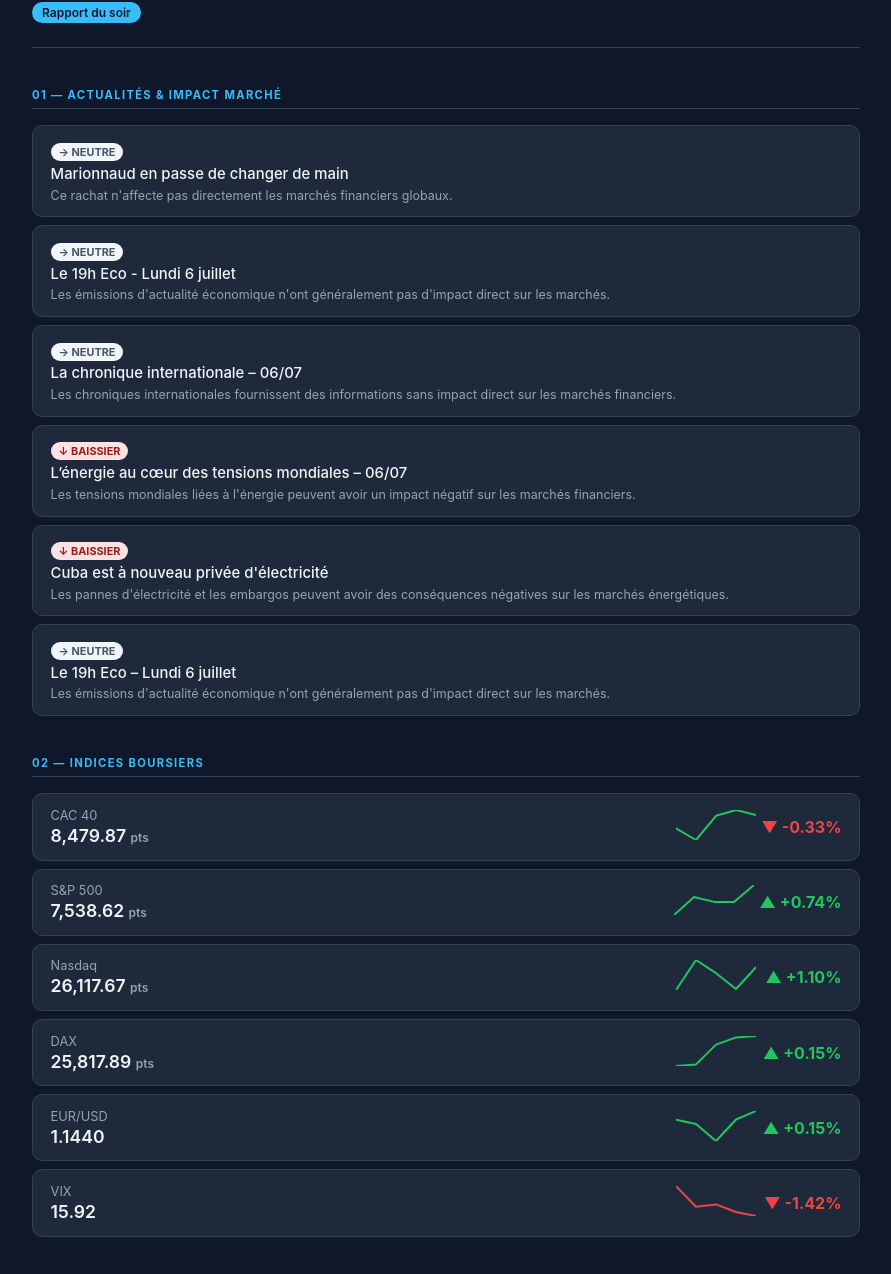
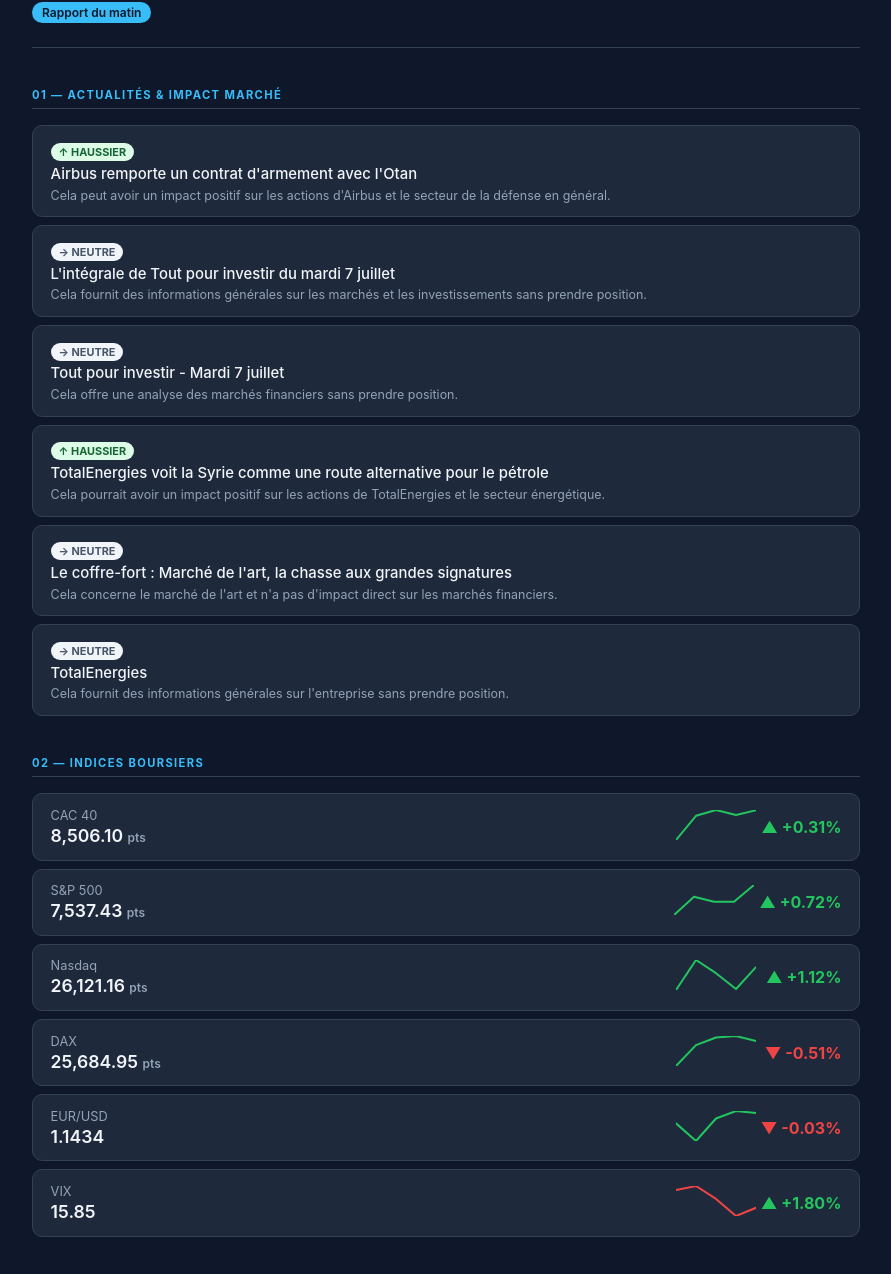
Before and after one commit to maxguilluy13-jpg/market-report, a plain HTML site: page index.html in a window 1280 px wide. Shown: the part 72-1346 px from the top of the page, without its empty margins (194-1085 px from the left). Drawn offline with Linux system fonts and the light colour scheme.

Commit message:
deploy: f297482b8c07ff8646ee89132b4efc77f5bf6bf3

```diff
--- a/index.html
+++ b/index.html
@@ -2,7 +2,7 @@
 <html lang="fr">
 <head>
 <meta charset="UTF-8"><meta name="viewport" content="width=device-width, initial-scale=1.0">
-<title>Market Report — Monday 06 July 2026</title>
+<title>Market Report — Tuesday 07 July 2026</title>
 <style>
   :root{--bg:#0f172a;--surface:#1e293b;--text:#f1f5f9;--muted:#94a3b8;--accent:#38bdf8;--border:#334155;}
   *{box-sizing:border-box;margin:0;padding:0;}
@@ -35,42 +35,42 @@
 <div class="container">
   <header>
     <div class="header-top">
-      <div><div class="report-title">📊 Market Report</div><div class="period-badge">Rapport du soir</div></div>
-      <div class="report-date">Monday 06 July 2026<br>Mis à jour à 20:09</div>
+      <div><div class="report-title">📊 Market Report</div><div class="period-badge">Rapport du matin</div></div>
+      <div class="report-date">Tuesday 07 July 2026<br>Mis à jour à 12:28</div>
     </div>
   </header>
   <div class="section">
     <div class="section-title">01 — Actualités & impact marché</div>
 
         <div class="news-item">
-          <span class="impact-badge" style="background:#f1f5f9;color:#475569">→ neutre</span>
-          <a href="https://www.bfmtv.com/economie/entreprises/marionnaud-en-passe-de-changer-de-mains-la-chaine-francaise-de-parfumeries-se-dirige-vers-un-rachat-par-l-actionnaire-principal-du-groupe-bogart_AD-202607060776.html" target="_blank" rel="noopener">Marionnaud en passe de changer de main</a>
-          <span class="news-raison">Ce rachat n'affecte pas directement les marchés financiers globaux.</span>
+          <span class="impact-badge" style="background:#dcfce7;color:#166534">↑ haussier</span>
+          <a href="https://www.bfmtv.com/economie/video-defense-airbus-decroche-un-nouveau-contrat-d-armement-avec-l-otan_VN-202607070451.html" target="_blank" rel="noopener">Airbus remporte un contrat d'armement avec l'Otan</a>
+          <span class="news-raison">Cela peut avoir un impact positif sur les actions d'Airbus et le secteur de la défense en général.</span>
         </div>
         <div class="news-item">
           <span class="impact-badge" style="background:#f1f5f9;color:#475569">→ neutre</span>
-          <a href="https://www.bfmtv.com/economie/replay-emissions/le-18h-eco/video-le-19h-eco-lundi-6-juillet_VN-202607060766.html" target="_blank" rel="noopener">Le 19h Eco - Lundi 6 juillet</a>
-          <span class="news-raison">Les émissions d'actualité économique n'ont généralement pas d'impact direct sur les marchés.</span>
+          <a href="https://www.bfmtv.com/economie/replay-emissions/bfm-patrimoine/l-integrale-de-tout-pour-investir-du-mardi-7-juillet_EN-202607070448.html" target="_blank" rel="noopener">L'intégrale de Tout pour investir du mardi 7 juillet</a>
+          <span class="news-raison">Cela fournit des informations générales sur les marchés et les investissements sans prendre position.</span>
         </div>
         <div class="news-item">
           <span class="impact-badge" style="background:#f1f5f9;color:#475569">→ neutre</span>
-          <a href="https://www.bfmtv.com/economie/replay-emissions/le-18h-eco/la-chronique-internationale-06-07_EN-202607060758.html" target="_blank" rel="noopener">La chronique internationale – 06/07</a>
-          <span class="news-raison">Les chroniques internationales fournissent des informations sans impact direct sur les marchés financiers.</span>
+          <a href="https://www.bfmtv.com/economie/replay-emissions/bfm-patrimoine/video-tout-pour-investir-mardi-7-juillet_VN-202607070456.html" target="_blank" rel="noopener">Tout pour investir - Mardi 7 juillet</a>
+          <span class="news-raison">Cela offre une analyse des marchés financiers sans prendre position.</span>
         </div>
         <div class="news-item">
-          <span class="impact-badge" style="background:#fee2e2;color:#991b1b">↓ baissier</span>
-          <a href="https://www.bfmtv.com/economie/replay-emissions/la-grande-interview/l-energie-au-c-ur-des-tensions-mondiales-06-07_EN-202607060751.html" target="_blank" rel="noopener">L’énergie au cœur des tensions mondiales – 06/07</a>
-          <span class="news-raison">Les tensions mondiales liées à l'énergie peuvent avoir un impact négatif sur les marchés financiers.</span>
-        </div>
-        <div class="news-item">
-          <span class="impact-badge" style="background:#fee2e2;color:#991b1b">↓ baissier</span>
-          <a href="https://www.bfmtv.com/economie/entreprises/energie/c-est-la-troisieme-panne-en-six-mois-cuba-est-a-nouveau-privee-d-electricite-alors-que-l-embargo-americain-sur-le-petrole-se-poursuit_AD-202607060747.html" target="_blank" rel="noopener">Cuba est à nouveau privée d'électricité</a>
-          <span class="news-raison">Les pannes d'électricité et les embargos peuvent avoir des conséquences négatives sur les marchés énergétiques.</span>
+          <span class="impact-badge" style="background:#dcfce7;color:#166534">↑ haussier</span>
+          <a href="https://www.bfmtv.com/economie/entreprises/energie/de-l-irak-a-la-mediterranee-sans-passer-par-le-problematique-detroit-d-ormuz-le-patron-de-totalenergies-voit-la-syrie-comme-une-route-alternative-pour-le-petrole_AD-202607070445.html" target="_blank" rel="noopener">TotalEnergies voit la Syrie comme une route alternative pour le pétrole</a>
+          <span class="news-raison">Cela pourrait avoir un impact positif sur les actions de TotalEnergies et le secteur énergétique.</span>
         </div>
         <div class="news-item">
           <span class="impact-badge" style="background:#f1f5f9;color:#475569">→ neutre</span>
-          <a href="https://www.bfmtv.com/economie/replay-emissions/le-18h-eco/le-19h-eco-lundi-6-juillet_EN-202607060763.html" target="_blank" rel="noopener">Le 19h Eco – Lundi 6 juillet</a>
-          <span class="news-raison">Les émissions d'actualité économique n'ont généralement pas d'impact direct sur les marchés.</span>
+          <a href="https://www.bfmtv.com/economie/replay-emissions/bfm-patrimoine/le-coffre-fort-marche-de-l-art-la-chasse-aux-grandes-signatures-07-07_EN-202607070444.html" target="_blank" rel="noopener">Le coffre-fort : Marché de l'art, la chasse aux grandes signatures</a>
+          <span class="news-raison">Cela concerne le marché de l'art et n'a pas d'impact direct sur les marchés financiers.</span>
+        </div>
+        <div class="news-item">
+          <span class="impact-badge" style="background:#f1f5f9;color:#475569">→ neutre</span>
+          <a href="https://www.bfmtv.com/economie/entreprises/total-energies_DN-202108310507.html" target="_blank" rel="noopener">TotalEnergies</a>
+          <span class="news-raison">Cela fournit des informations générales sur l'entreprise sans prendre position.</span>
         </div>
   </div>
   <div class="section">
@@ -79,62 +79,62 @@
         <div class="index-card">
           <div class="index-left">
             <span class="index-name">CAC 40</span>
-            <span class="index-price">8,479.87 <small>pts</small></span>
+            <span class="index-price">8,506.10 <small>pts</small></span>
           </div>
-          <div class="index-mid"><svg width="80" height="30" viewBox="0 0 80 30" xmlns="http://www.w3.org/2000/svg"><polyline points="0.0,18.3 20.0,30.0 40.0,5.8 60.0,0.0 80.0,5.0" fill="none" stroke="#22c55e" stroke-width="2" stroke-linecap="round" stroke-linejoin="round"/></svg></div>
-          <div class="index-right" style="color:#ef4444">▼ -0.33%</div>
+          <div class="index-mid"><svg width="80" height="30" viewBox="0 0 80 30" xmlns="http://www.w3.org/2000/svg"><polyline points="0.0,30.0 20.0,5.8 40.0,0.0 60.0,5.0 80.0,0.3" fill="none" stroke="#22c55e" stroke-width="2" stroke-linecap="round" stroke-linejoin="round"/></svg></div>
+          <div class="index-right" style="color:#22c55e">▲ +0.31%</div>
         </div>
         <div class="index-card">
           <div class="index-left">
             <span class="index-name">S&P 500</span>
-            <span class="index-price">7,538.62 <small>pts</small></span>
+            <span class="index-price">7,537.43 <small>pts</small></span>
           </div>
-          <div class="index-mid"><svg width="80" height="30" viewBox="0 0 80 30" xmlns="http://www.w3.org/2000/svg"><polyline points="0.0,30.0 20.0,12.0 40.0,16.9 60.0,16.9 80.0,0.0" fill="none" stroke="#22c55e" stroke-width="2" stroke-linecap="round" stroke-linejoin="round"/></svg></div>
-          <div class="index-right" style="color:#22c55e">▲ +0.74%</div>
+          <div class="index-mid"><svg width="80" height="30" viewBox="0 0 80 30" xmlns="http://www.w3.org/2000/svg"><polyline points="0.0,30.0 20.0,11.8 40.0,16.8 60.0,16.8 80.0,0.0" fill="none" stroke="#22c55e" stroke-width="2" stroke-linecap="round" stroke-linejoin="round"/></svg></div>
+          <div class="index-right" style="color:#22c55e">▲ +0.72%</div>
         </div>
         <div class="index-card">
           <div class="index-left">
             <span class="index-name">Nasdaq</span>
-            <span class="index-price">26,117.67 <small>pts</small></span>
+            <span class="index-price">26,121.16 <small>pts</small></span>
           </div>
-          <div class="index-mid"><svg width="80" height="30" viewBox="0 0 80 30" xmlns="http://www.w3.org/2000/svg"><polyline points="0.0,30.0 20.0,0.0 40.0,13.2 60.0,29.0 80.0,7.3" fill="none" stroke="#22c55e" stroke-width="2" stroke-linecap="round" stroke-linejoin="round"/></svg></div>
-          <div class="index-right" style="color:#22c55e">▲ +1.10%</div>
+          <div class="index-mid"><svg width="80" height="30" viewBox="0 0 80 30" xmlns="http://www.w3.org/2000/svg"><polyline points="0.0,30.0 20.0,0.0 40.0,13.2 60.0,29.0 80.0,7.1" fill="none" stroke="#22c55e" stroke-width="2" stroke-linecap="round" stroke-linejoin="round"/></svg></div>
+          <div class="index-right" style="color:#22c55e">▲ +1.12%</div>
         </div>
         <div class="index-card">
           <div class="index-left">
             <span class="index-name">DAX</span>
-            <span class="index-price">25,817.89 <small>pts</small></span>
+            <span class="index-price">25,684.95 <small>pts</small></span>
           </div>
-          <div class="index-mid"><svg width="80" height="30" viewBox="0 0 80 30" xmlns="http://www.w3.org/2000/svg"><polyline points="0.0,30.0 20.0,28.4 40.0,8.6 60.0,1.4 80.0,0.0" fill="none" stroke="#22c55e" stroke-width="2" stroke-linecap="round" stroke-linejoin="round"/></svg></div>
-          <div class="index-right" style="color:#22c55e">▲ +0.15%</div>
+          <div class="index-mid"><svg width="80" height="30" viewBox="0 0 80 30" xmlns="http://www.w3.org/2000/svg"><polyline points="0.0,30.0 20.0,9.1 40.0,1.5 60.0,0.0 80.0,5.1" fill="none" stroke="#22c55e" stroke-width="2" stroke-linecap="round" stroke-linejoin="round"/></svg></div>
+          <div class="index-right" style="color:#ef4444">▼ -0.51%</div>
         </div>
         <div class="index-card">
           <div class="index-left">
             <span class="index-name">EUR/USD</span>
-            <span class="index-price">1.1440 <small></small></span>
+            <span class="index-price">1.1434 <small></small></span>
           </div>
-          <div class="index-mid"><svg width="80" height="30" viewBox="0 0 80 30" xmlns="http://www.w3.org/2000/svg"><polyline points="0.0,8.8 20.0,13.0 40.0,30.0 60.0,8.5 80.0,0.0" fill="none" stroke="#22c55e" stroke-width="2" stroke-linecap="round" stroke-linejoin="round"/></svg></div>
-          <div class="index-right" style="color:#22c55e">▲ +0.15%</div>
+          <div class="index-mid"><svg width="80" height="30" viewBox="0 0 80 30" xmlns="http://www.w3.org/2000/svg"><polyline points="0.0,12.3 20.0,30.0 40.0,7.5 60.0,0.0 80.0,2.0" fill="none" stroke="#22c55e" stroke-width="2" stroke-linecap="round" stroke-linejoin="round"/></svg></div>
+          <div class="index-right" style="color:#ef4444">▼ -0.03%</div>
         </div>
         <div class="index-card">
           <div class="index-left">
             <span class="index-name">VIX</span>
-            <span class="index-price">15.92 <small></small></span>
+            <span class="index-price">15.85 <small></small></span>
           </div>
-          <div class="index-mid"><svg width="80" height="30" viewBox="0 0 80 30" xmlns="http://www.w3.org/2000/svg"><polyline points="0.0,0.0 20.0,20.8 40.0,18.4 60.0,26.0 80.0,30.0" fill="none" stroke="#ef4444" stroke-width="2" stroke-linecap="round" stroke-linejoin="round"/></svg></div>
-          <div class="index-right" style="color:#ef4444">▼ -1.42%</div>
+          <div class="index-mid"><svg width="80" height="30" viewBox="0 0 80 30" xmlns="http://www.w3.org/2000/svg"><polyline points="0.0,4.1 20.0,0.0 40.0,12.9 60.0,30.0 80.0,21.8" fill="none" stroke="#ef4444" stroke-width="2" stroke-linecap="round" stroke-linejoin="round"/></svg></div>
+          <div class="index-right" style="color:#22c55e">▲ +1.80%</div>
         </div></div>
   </div>
   <div class="section">
     <div class="section-title">03 — Analyse & recommandation</div>
-    <div class="text-block">Aujourd'hui, les marchés financiers montrent des signes de stabilité, avec une légère hausse du S&P 500 et du Nasdaq. Cependant, les tensions mondiales liées à l'énergie et les pannes d'électricité à Cuba pourraient avoir un impact négatif sur les marchés à long terme. Les investisseurs doivent rester vigilants et suivre de près l'évolution de la situation. Les marchés européens, tels que le CAC 40, montrent une légère baisse.</div>
-    <div class="text-block recommandation">Il est recommandé aux investisseurs de diversifier leurs portefeuilles pour minimiser les risques liés aux tensions mondiales et aux fluctuations des marchés. Il est également important de suivre de près les actualités économiques et les indicateurs financiers pour prendre des décisions éclairées. Il convient de noter que cette recommandation n'est pas un conseil financier officiel et qu'il est toujours préférable de consulter un expert financier avant de prendre des décisions d'investissement.</div>
+    <div class="text-block">Les marchés financiers montrent une tendance haussière avec des gains pour le S&P 500 et le Nasdaq, tandis que le DAX est en baisse. L'euro a légèrement baissé par rapport au dollar. Les actualités sur Airbus et TotalEnergies pourraient avoir un impact positif sur leurs secteurs respectifs. Cependant, il est important de considérer l'ensemble des facteurs pour prendre des décisions d'investissement.</div>
+    <div class="text-block recommandation">Il est recommandé de suivre de près les développements sur les marchés et les actualités des entreprises pour prendre des décisions éclairées. Il est également important de diversifier son portefeuille pour minimiser les risques. Ce n'est pas un conseil financier officiel et il est toujours préférable de consulter un professionnel avant de prendre des décisions d'investissement.</div>
   </div>
   <div class="section">
     <div class="section-title">04 — Concept du jour</div>
     <div class="text-block">
       <div class="concept-titre">💡 Diversification</div>
-      La diversification est une stratégie d'investissement qui consiste à répartir ses investissements dans différents actifs, tels que les actions, les obligations, les fonds mutuels, etc. Cette stratégie permet de minimiser les risques liés à un seul actif ou à un seul marché. La diversification peut aider les investisseurs à réduire leur exposition aux fluctuations des marchés et à augmenter leurs chances de réussite à long terme. Il est important de noter que la diversification ne garantit pas des rendements positifs, mais elle peut aider à gérer les risques.
+      La diversification est une stratégie d'investissement qui consiste à répartir son portefeuille sur différents types d'actifs pour minimiser les risques. Cela peut inclure des actions, des obligations, des fonds mutuels, etc. L'idée est de ne pas mettre tous ses œufs dans le même panier pour éviter les pertes en cas de déclin d'un secteur ou d'une entreprise. Cela peut aider à stabiliser le portefeuille et à augmenter les rendements à long terme.
     </div>
   </div>
   <footer>Rapport généré automatiquement · Données à titre informatif uniquement · Pas un conseil en investissement</footer>
```
